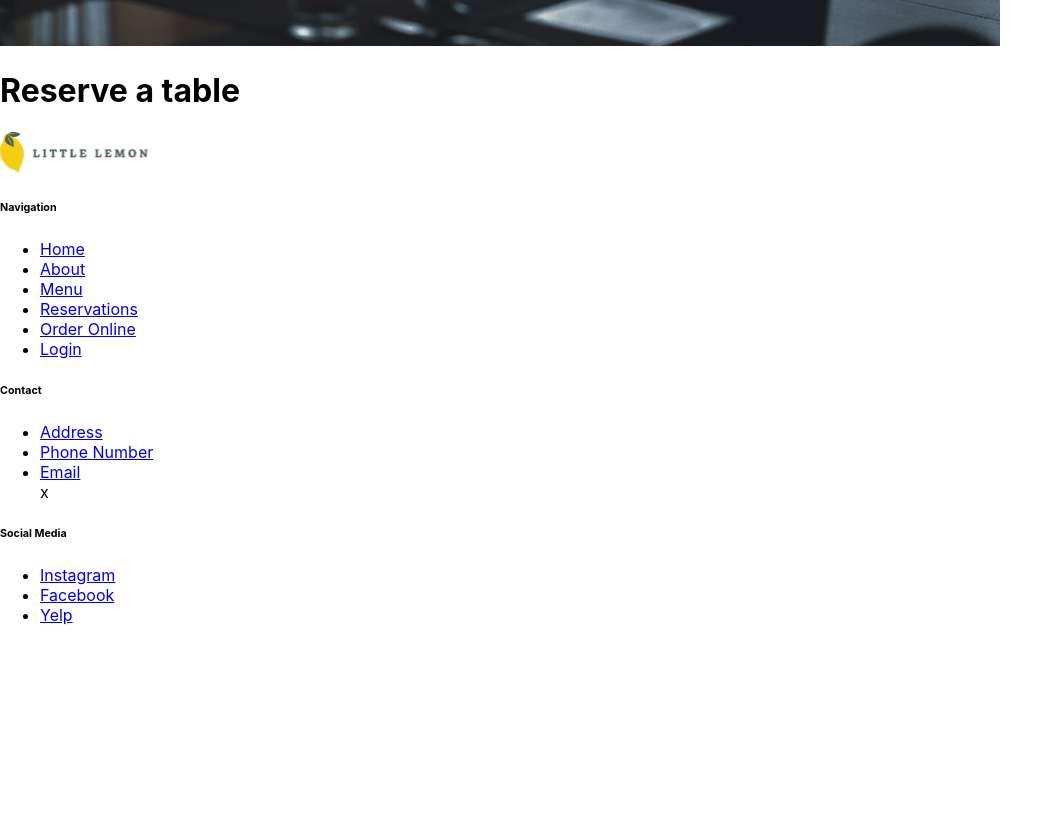
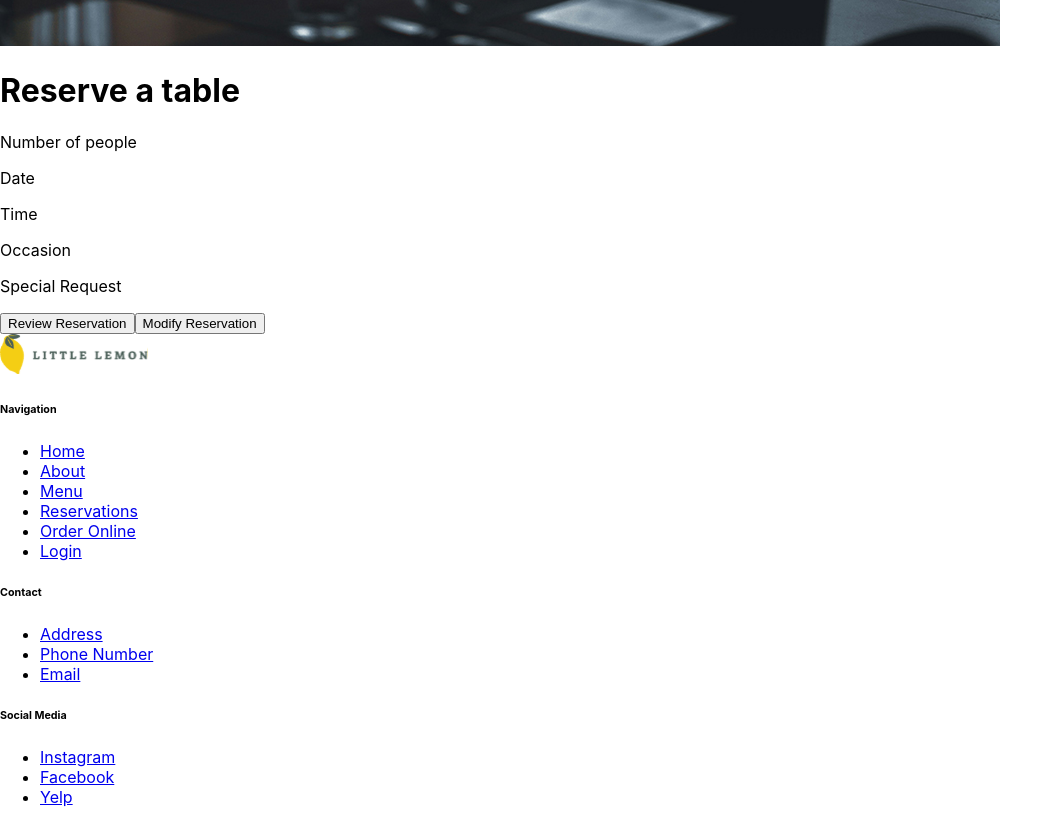
Before and after one commit to komjakraphan/capstone-project-gk, a React (Create React App) app: page / in a window 1280 px wide. Shown: the part 1400-2223 px from the top of the page, without its empty margins (0-1063 px from the left). Before the commit the page ends 2041 px from the top, so only its background shows below. Built offline with nearby package versions, Linux system fonts and the light colour scheme.

Commit message:
Added more to page

```diff
--- a/src/Footer.js
+++ b/src/Footer.js
@@ -22,7 +22,7 @@ function Footer() {
                 <ul>
                     <li><a href="/">Address</a></li>
                     <li><a href="/">Phone Number</a></li>
-                    <li><a href="/">Email</a></li>x
+                    <li><a href="/">Email</a></li>
                 </ul>
             </div>
             <div>
--- a/src/Main.js
+++ b/src/Main.js
@@ -9,6 +9,15 @@ function Main() {
             <div>
                 <h1>Reserve a table</h1>
             </div>
+            <div>
+                <p>Number of people</p>
+                <p>Date</p>
+                <p>Time</p>
+                <p>Occasion</p>
+                <p>Special Request</p>
+                <button>Review Reservation</button>
+                <button>Modify Reservation</button>
+            </div>
         </main>
     );
 }
```
